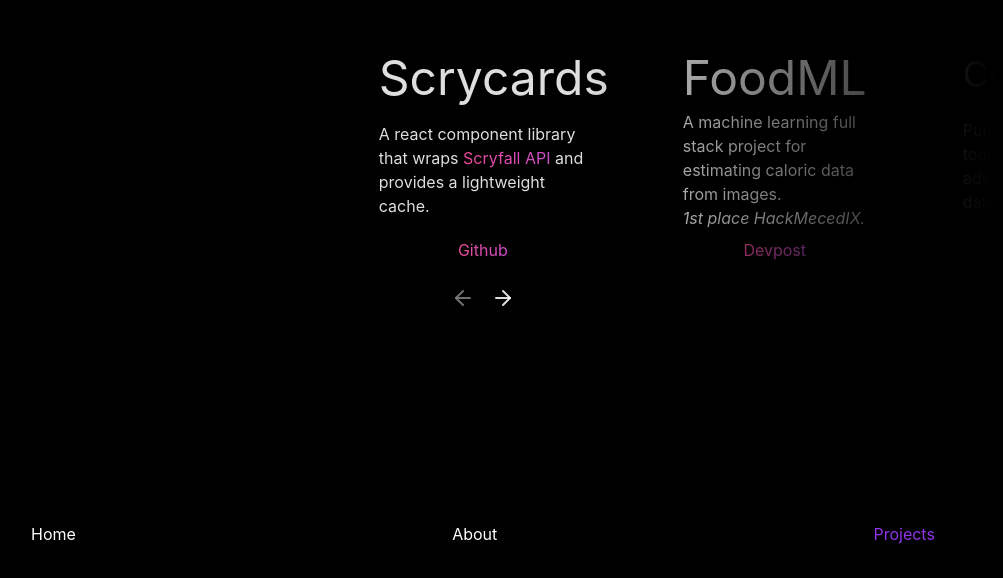
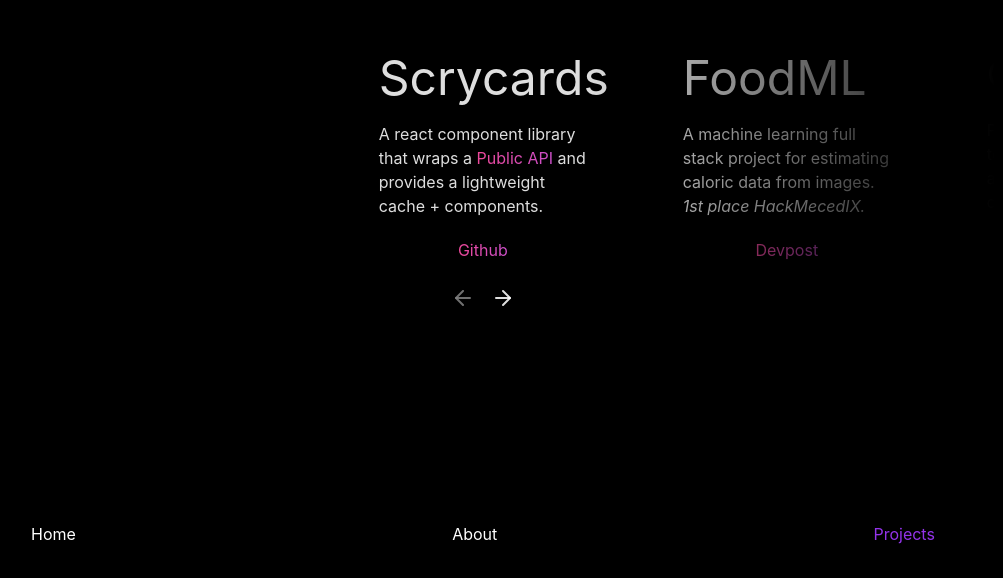
Before and after one commit to LiamS-H/liams-h.github.io, a React (Vite) app: page /projects in a window 1280 px wide. Shown: the part 222-800 px from the top of the page, without its empty margins (157-1160 px from the left). Built offline with nearby package versions, Linux system fonts and the light colour scheme; a web font is replaced by a local one.

Commit message:
add shahrazad + refactor project cards

```diff
--- /dev/null
+++ b/src/routes/Projects/Confluence/index.tsx
@@ -0,0 +1,18 @@
+import ExternalLink from "@/components/external-link";
+
+export function ConfluenceCard() {
+    return (
+        <>
+            <h1 className="text-4xl">Confluence</h1>
+            <p>
+                Public website with visual tools and syntax for advanced
+                Scryfall database queries.
+            </p>
+            <div className="flex align-middle justify-center flex-row space-x-4">
+                <ExternalLink href="https://card-confluence.web.app/about">
+                    Vist Site
+                </ExternalLink>
+            </div>
+        </>
+    );
+}
--- /dev/null
+++ b/src/routes/Projects/FOOOD/index.tsx
@@ -0,0 +1,20 @@
+import ExternalLink from "@/components/external-link";
+
+export function FOOODCard() {
+    return (
+        <>
+            <h1 className="text-5xl">FoodML</h1>
+            <p>
+                A machine learning full stack project for estimating caloric
+                data from images.
+                <br />
+                <i>1st place HackMecedIX.</i>
+            </p>
+            <div className="flex align-middle justify-center flex-row space-x-4">
+                <ExternalLink href="https://devpost.com/software/foooood">
+                    Devpost
+                </ExternalLink>
+            </div>
+        </>
+    );
+}
--- /dev/null
+++ b/src/routes/Projects/Scrycards/index.tsx
@@ -0,0 +1,21 @@
+import ExternalLink from "@/components/external-link";
+
+export function ScrycardsCard() {
+    return (
+        <>
+            <h1 className="text-5xl">Scrycards</h1>
+            <p>
+                A react component library that wraps a{" "}
+                <ExternalLink href="https://scryfall.com/docs/api">
+                    Public API
+                </ExternalLink>{" "}
+                and provides a lightweight cache + components.
+            </p>
+            <div className="flex justify-center flex-row space-x-4">
+                <ExternalLink href="https://github.com/LiamS-H/react-scrycards">
+                    Github
+                </ExternalLink>
+            </div>
+        </>
+    );
+}
--- /dev/null
+++ b/src/routes/Projects/Shahrazad/index.tsx
@@ -0,0 +1,16 @@
+import ExternalLink from "@/components/external-link";
+
+export function ShahrazadCard() {
+    return (
+        <>
+            <h1 className="text-4xl">Shahrazad</h1>
+            <p>Public realtime multiplayer table top game simulator.</p>
+            <i>Rich drag and drop features.</i>
+            <div className="flex align-middle justify-center flex-row space-x-4">
+                <ExternalLink href="https://shahrazad.vercel.app">
+                    Vist Site
+                </ExternalLink>
+            </div>
+        </>
+    );
+}
--- /dev/null
+++ b/src/routes/Projects/card.tsx
@@ -0,0 +1,44 @@
+import type { HTMLProps, MutableRefObject } from "react";
+import Hitbox from "../../components/hitbox";
+import { useFluidContext } from "../../contexts/fluid";
+export function ProjectCard(
+    props: HTMLProps<HTMLDivElement> & {
+        id: string;
+        colorNum: number;
+        parent: MutableRefObject<HTMLDivElement | null>;
+    }
+) {
+    const { changeColor } = useFluidContext();
+    let textColor: string;
+    switch (props.colorNum) {
+        case 1:
+            textColor =
+                // "hover:text-gradient-to-r hover:from-pink-500 hover:to-orange-500";
+                "hover:text-orange-300";
+            break;
+        case 2:
+            textColor = "hover:text-green-400";
+            break;
+        case 3:
+            textColor = "hover:text-cyan-300";
+            break;
+        case 4:
+            textColor = "hover:text-red-600";
+            break;
+        default:
+            textColor = "text-white";
+    }
+
+    return (
+        <Hitbox
+            className={`h-60 min-h-60 w-60 min-w-60 mx-4 p-4 flex-col flex justify-between transition-all ${textColor}`}
+            // className={`w-1/12 aspect-square min-w-[320px] rounded p-8 m-4 flex-col flex justify-between hover:text-cyan-400 `}
+            id={props.id}
+            onMouseEnter={() => changeColor(props.colorNum)}
+            onMouseLeave={() => changeColor(0)}
+            parent={props.parent}
+        >
+            {props.children}
+        </Hitbox>
+    );
+}
--- a/src/routes/Projects/index.tsx
+++ b/src/routes/Projects/index.tsx
@@ -1,14 +1,12 @@
-import {
-    HTMLProps,
-    MutableRefObject,
-    useEffect,
-    useRef,
-    useState,
-} from "react";
-import Hitbox from "../../components/hitbox";
+import { useEffect, useRef, useState } from "react";
+
 import ExternalLink from "../../components/external-link";
-import { useFluidContext } from "../../contexts/fluid";
 import { ArrowLeft, ArrowRight } from "lucide-react";
+import { ProjectCard } from "./card";
+import { ScrycardsCard } from "./Scrycards";
+import { FOOODCard } from "./FOOOD";
+import { ConfluenceCard } from "./Confluence";
+import { ShahrazadCard } from "./Shahrazad";
 
 function debounce<F extends (...args: any[]) => any>(func: F, delay: number) {
     let timeoutId: ReturnType<typeof setTimeout> | null = null;
@@ -20,45 +18,6 @@
             func.apply(this, args);
         }, delay);
     };
-}
-
-function ProjectCard(
-    props: HTMLProps<HTMLDivElement> & {
-        id: string;
-        colorNum: number;
-        parent: MutableRefObject<HTMLDivElement | null>;
-    }
-) {
-    const { changeColor } = useFluidContext();
-    let textColor: string;
-    switch (props.colorNum) {
-        case 1:
-            textColor =
-                // "hover:text-gradient-to-r hover:from-pink-500 hover:to-orange-500";
-                "hover:text-orange-300";
-            break;
-        case 2:
-            textColor = "hover:text-green-400";
-            break;
-        case 3:
-            textColor = "hover:text-cyan-300";
-            break;
-        default:
-            textColor = "text-white";
-    }
-
-    return (
-        <Hitbox
-            className={`h-60 w-60 mx-4 p-4 flex-col flex justify-between transition-all ${textColor}`}
-            // className={`w-1/12 aspect-square min-w-[320px] rounded p-8 m-4 flex-col flex justify-between hover:text-cyan-400 `}
-            id={props.id}
-            onMouseEnter={() => changeColor(props.colorNum)}
-            onMouseLeave={() => changeColor(0)}
-            parent={props.parent}
-        >
-            {props.children}
-        </Hitbox>
-    );
 }
 
 export default function Projects() {
@@ -161,12 +120,10 @@
 
                 <div
                     ref={scrollable_ref}
-                    className="h-fit gap-8 flex flex-row justify-around items-center overflow-auto"
+                    className="h-fit gap-8 flex flex-row justify-around items-center overflow-auto
+                    [mask-image:linear-gradient(to_right,transparent,black_20%,black_60%,transparent)]
+                    [webkit-mask:linear-gradient(to_right,transparent,black_20%,black_60%,transparent)]"
                     style={{
-                        maskImage:
-                            "linear-gradient(to right, transparent, black 20%, black 60%, transparent)",
-                        WebkitMaskImage:
-                            "linear-gradient(to right, transparent, black 20%, black 60%, transparent)",
                         scrollbarWidth: "none",
                     }}
                 >
@@ -176,55 +133,30 @@
                         colorNum={1}
                         parent={scrollable_ref}
                     >
-                        <h1 className="text-5xl">Scrycards</h1>
-                        <p>
-                            A react component library that wraps{" "}
-                            <ExternalLink href="https://scryfall.com/docs/api">
-                                Scryfall API
-                            </ExternalLink>{" "}
-                            and provides a lightweight cache.
-                        </p>
-                        <div className="flex justify-center flex-row space-x-4">
-                            <ExternalLink href="https://github.com/LiamS-H/react-scrycards">
-                                Github
-                            </ExternalLink>
-                        </div>
+                        <ScrycardsCard />
                     </ProjectCard>
                     <ProjectCard
                         id="FOOOD"
                         colorNum={2}
                         parent={scrollable_ref}
                     >
-                        <h1 className="text-5xl">FoodML</h1>
-                        <p>
-                            A machine learning full stack project for estimating
-                            caloric data from images.
-                            <br />
-                            <i>1st place HackMecedIX.</i>
-                        </p>
-                        <div className="flex align-middle justify-center flex-row space-x-4">
-                            <ExternalLink href="https://devpost.com/software/foooood">
-                                Devpost
-                            </ExternalLink>
-                        </div>
+                        <FOOODCard />
                     </ProjectCard>
                     <ProjectCard
                         id="Confluence"
                         colorNum={3}
                         parent={scrollable_ref}
                     >
-                        <h1 className="text-4xl">Confluence</h1>
-                        <p>
-                            Public website with visual tools and syntax for
-                            advanced Scryfall database queries.
-                        </p>
-                        <div className="flex align-middle justify-center flex-row space-x-4">
-                            <ExternalLink href="https://card-confluence.web.app/about">
-                                Vist Site
-                            </ExternalLink>
-                        </div>
+                        <ConfluenceCard />
                     </ProjectCard>
-                    <div className="min-w-[500px]" />
+                    <ProjectCard
+                        id="Shahrazad"
+                        colorNum={4}
+                        parent={scrollable_ref}
+                    >
+                        <ShahrazadCard />
+                    </ProjectCard>
+                    <div className="min-w-[45%]" />
                 </div>
             </div>
         </div>
```
